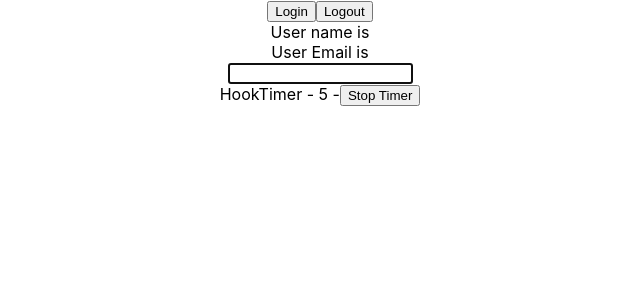
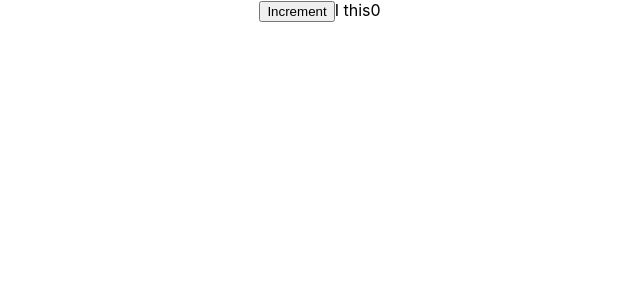
Before and after one commit to sumanta2/react-typescript-demo, a React (Create React App) app: page / in a window 1280 px wide. Shown: the top 300 px of the page, without its empty margins (320-960 px from the left). Built offline with nearby package versions, Linux system fonts and the light colour scheme.

Commit message:
16 vdo17 apply props,state type in class component

```diff
--- a/src/App.tsx
+++ b/src/App.tsx
@@ -7,17 +7,18 @@
 // import Status from './components/Status';
 // import Heading from './components/Heading';
 // import Oscar from './components/Oscar';
-import Button from './components/Button';
-import Input from './components/Input';
-import Container from './components/Container';
-import Loggedin from './components/State/Loggedin';
-import Counter from './components/State/Counter';
-import { ThemeContextProvider } from './components/context/ThemeContext';
-import Box from './components/context/Box';
-import { UserContextProvider } from './components/context/UserContext';
-import User from './components/context/User';
-import DomRef from './components/Ref/DomRef';
-import MutableRef from './components/Ref/MutableRef';
+// import Button from './components/Button';
+// import Input from './components/Input';
+// import Container from './components/Container';
+// import Loggedin from './components/State/Loggedin';
+// //import Counter from './components/State/Counter';
+// import { ThemeContextProvider } from './components/context/ThemeContext';
+// import Box from './components/context/Box';
+// import { UserContextProvider } from './components/context/UserContext';
+// import User from './components/context/User';
+// import DomRef from './components/Ref/DomRef';
+// import MutableRef from './components/Ref/MutableRef';
+import { Counter } from './components/class/Counter';
 function App() {
   const data=[
     {
@@ -47,11 +48,12 @@
         <Box/>
       </ThemeContextProvider> */}
 
-      <UserContextProvider>
+      {/* <UserContextProvider>
         <User/>
       </UserContextProvider>
       <DomRef/>
-      <MutableRef/>
+      <MutableRef/> */}
+      <Counter message='I this' />
 
 
 
--- /dev/null
+++ b/src/components/class/Counter.tsx
@@ -0,0 +1,26 @@
+import {Component} from 'react'
+
+type counterProps={
+    message:string
+}
+type counterState={
+    count:number
+}
+// export class Counter extends Component<counterProps, counterState> {  //when used or provide only prop types
+// export class Counter extends Component<{}, counterState> {   // //when used or provide only state types
+export class Counter extends Component<counterProps, counterState> {  // //when used or provide  prop and state types
+    state={
+        count:0,
+    }
+    handleClick=()=>{
+        this.setState((prevState)=>({count:prevState.count+1}))
+    }
+    render(){
+        return (
+            <>
+                <button onClick={this.handleClick}>Increment</button>
+                {this.props.message}{this.state.count}
+            </>
+        )
+    }
+}
```
Also changed, not shown: Readme.txt.
